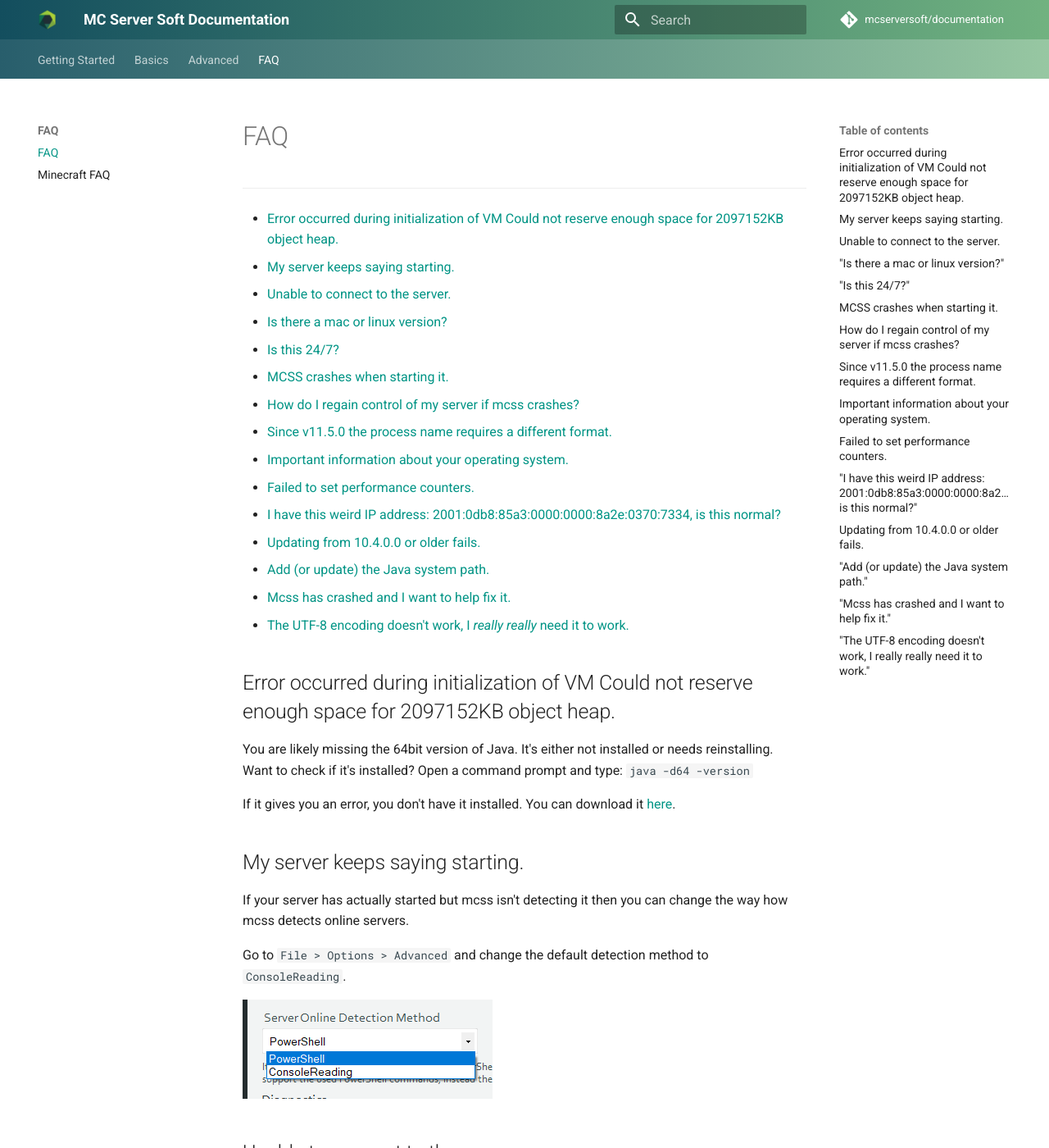
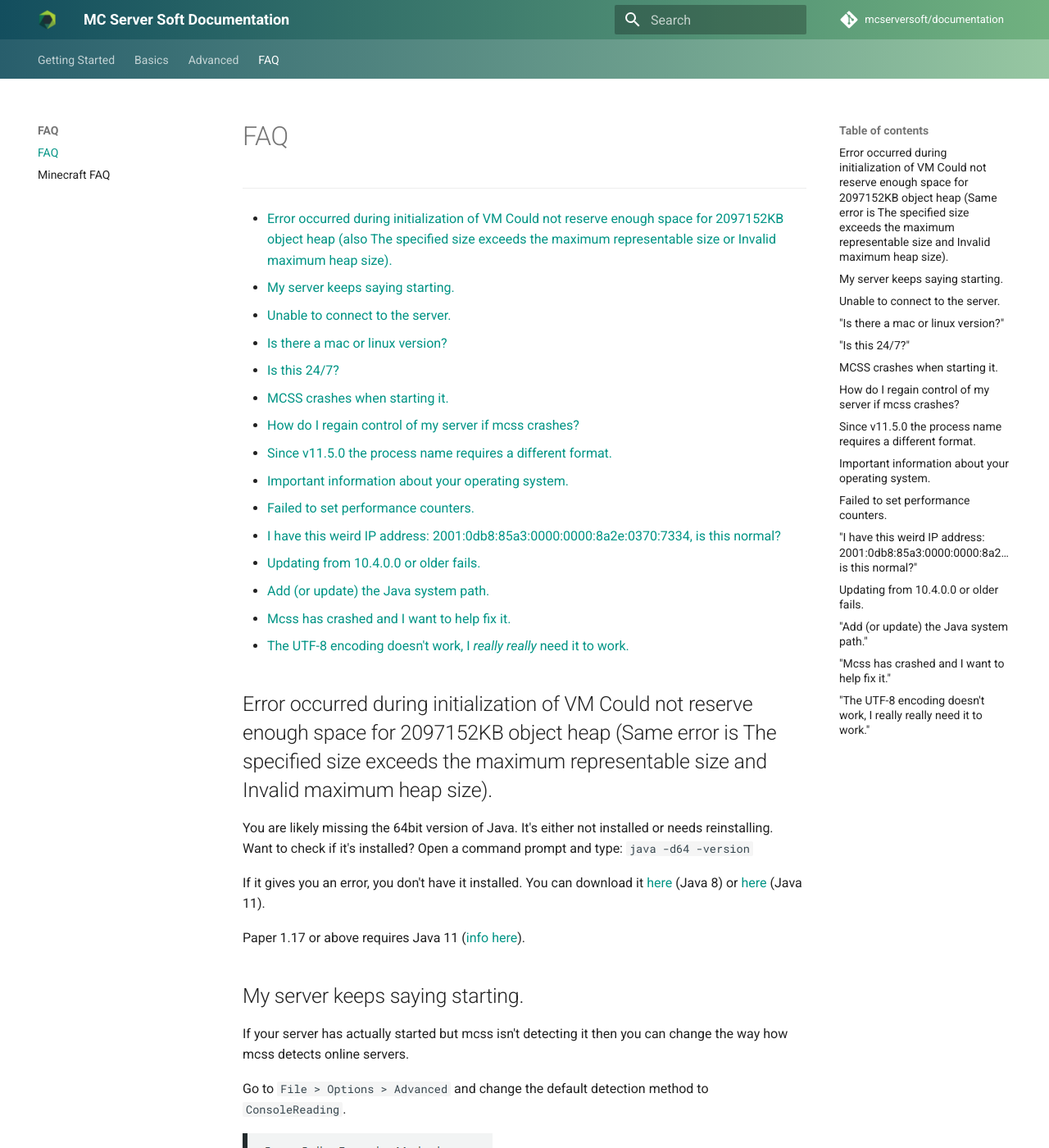
Before and after one commit to mcserversoft/documentation, an MkDocs documentation site: the page built from docs/faq.md, in a window 1280 px wide and 1400 px high. Shown: the whole window at 82% size. Built offline with MkDocs 1.6.1 and Material for MkDocs 9.7.7, drawn with Linux system fonts in a browser that asks for light colours; comment, search, counter and statistics services are not loaded.

Commit message:
Update faq.md
Added java error and download links for java 11 (paper won't support java 8 in 1.17)

```diff
--- a/docs/faq.md
+++ b/docs/faq.md
@@ -2,7 +2,7 @@
 
 ---
 
-*   [Error occurred during initialization of VM Could not reserve enough space for 2097152KB object heap.](#error-occurred-during-initialization-of-vm)
+*   [Error occurred during initialization of VM Could not reserve enough space for 2097152KB object heap (also The specified size exceeds the maximum representable size or Invalid maximum heap size).](#error-occurred-during-initialization-of-vm)
 *   [My server keeps saying starting.](#server-keeps-saying-starting)
 *   [Unable to connect to the server.](#unable-to-connect-to-the-server)
 *   [Is there a mac or linux version?](#is-there-a-mac-version)
@@ -20,14 +20,15 @@
 
 
 <a name="error-occurred-during-initialization-of-vm"></a>
-## Error occurred during initialization of VM Could not reserve enough space for 2097152KB object heap.
+## Error occurred during initialization of VM Could not reserve enough space for 2097152KB object heap (Same error is The specified size exceeds the maximum representable size and Invalid maximum heap size).
 
 You are likely missing the 64bit version of Java. It's either not installed or needs reinstalling.
 Want to check if it's installed? Open a command prompt and type:
 `java -d64 -version`
 
-If it gives you an error, you don't have it installed. You can download it [here](https://java.com/en/download/windows-64bit.jsp).
+If it gives you an error, you don't have it installed. You can download it [here](https://java.com/en/download/windows-64bit.jsp) (Java 8) or [here](https://www.oracle.com/it/java/technologies/javase-jdk11-downloads.html) (Java 11).
 
+Paper 1.17 or above requires Java 11 ([info here](https://papermc.io/forums/t/java-11-mc-1-17-and-paper/5615)).
 
 <a name="server-keeps-saying-starting"></a>
 ## My server keeps saying starting.
```
